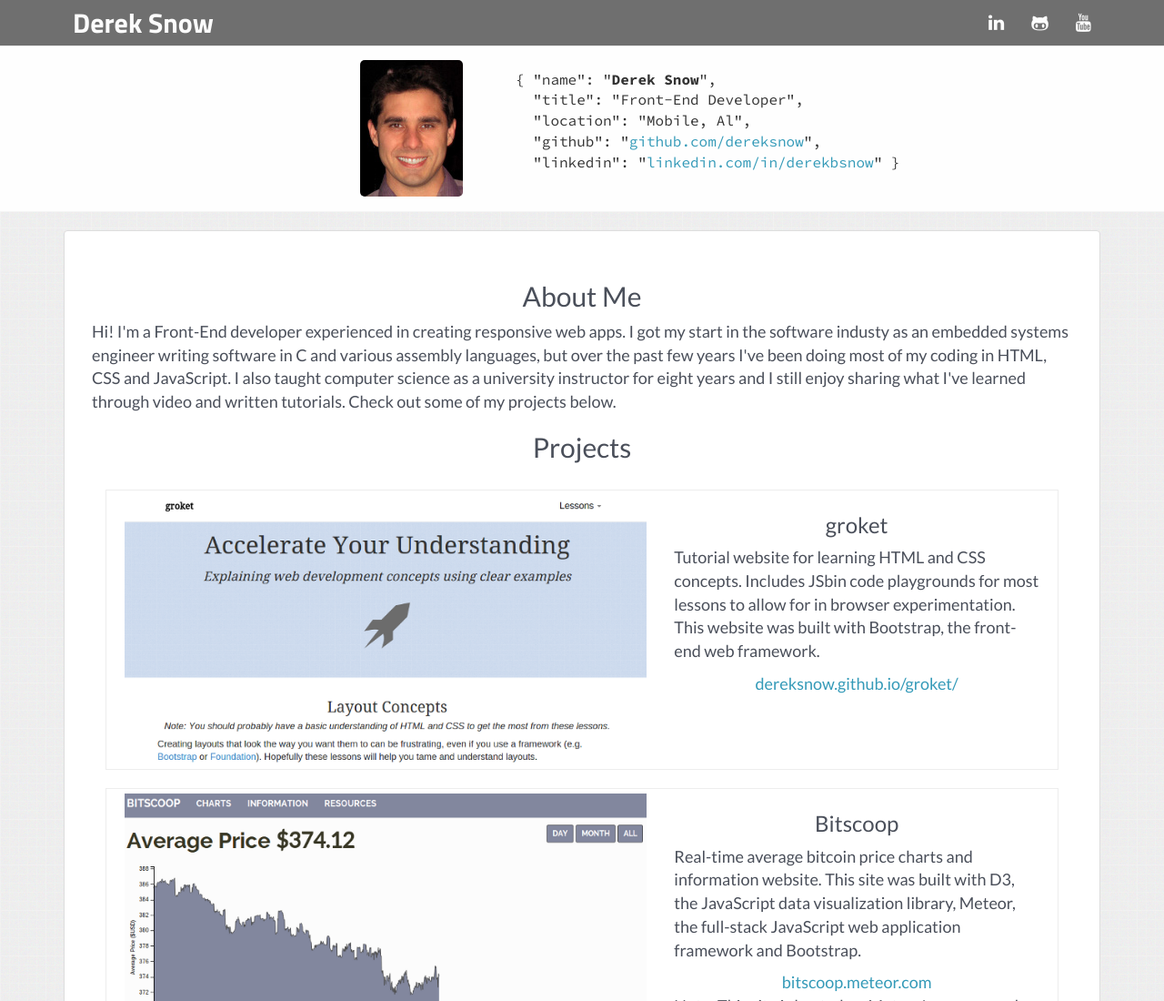
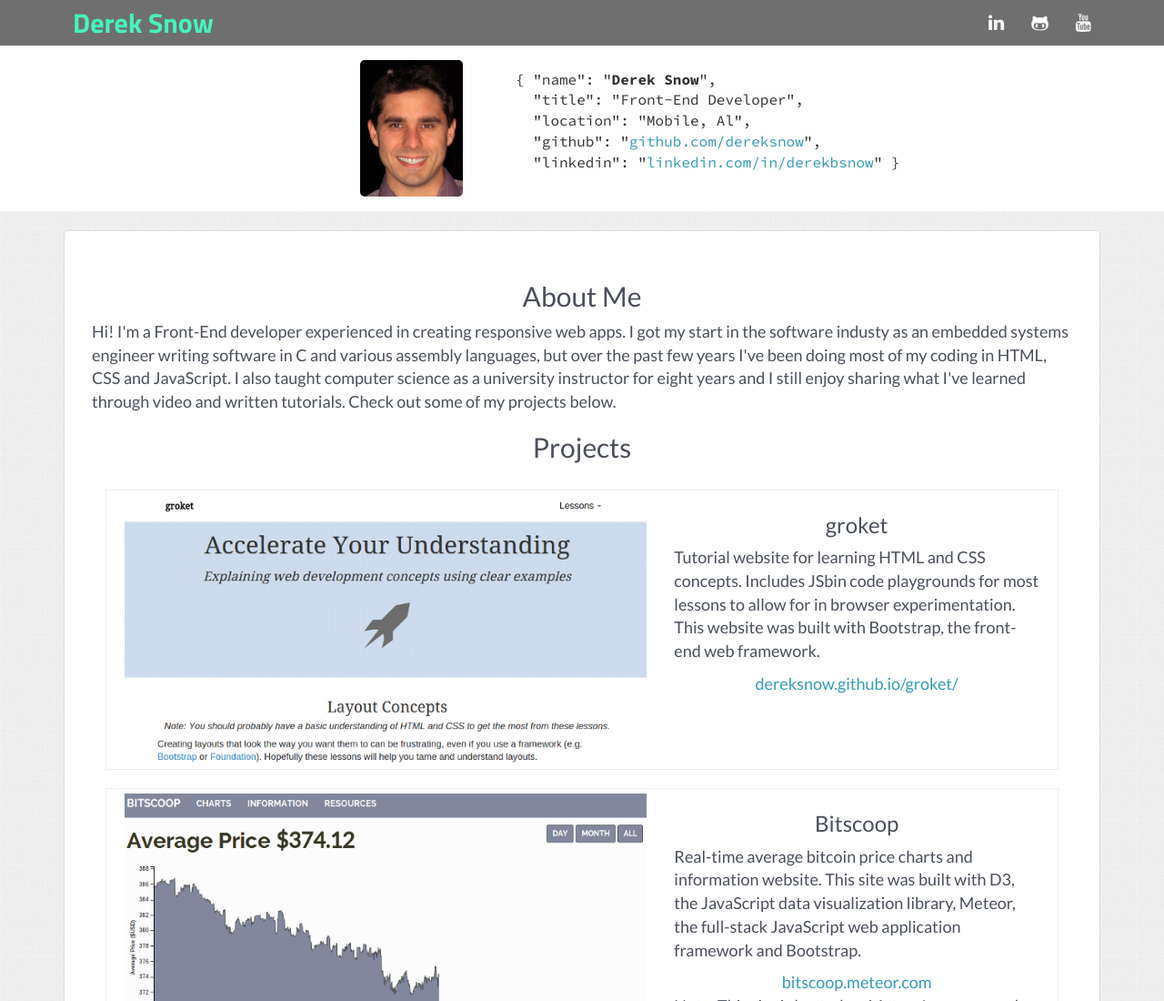
Before and after one commit to dereksnow/old-portfolio, a plain HTML site: page index.html in a window 1280 px wide. Shown: the top 1100 px of the page at 91% size. Drawn offline with nearby package versions, Linux system fonts and the light colour scheme.

Commit message:
styling of name

```diff
--- a/css/style.css
+++ b/css/style.css
@@ -37,11 +37,11 @@
     font-weight: 700;
 }
 .navbar-default .navbar-brand {
-    color: #fcfcfc;
+    color: #45F3BC;
     font-size: 30px;
 }
 .navbar-default .navbar-brand:hover {
-    color: #f5f5f5;
+    color: #45F3BC;
 }
 .container>.navbar-header,
 .container-fluid>.navbar-header,
```
